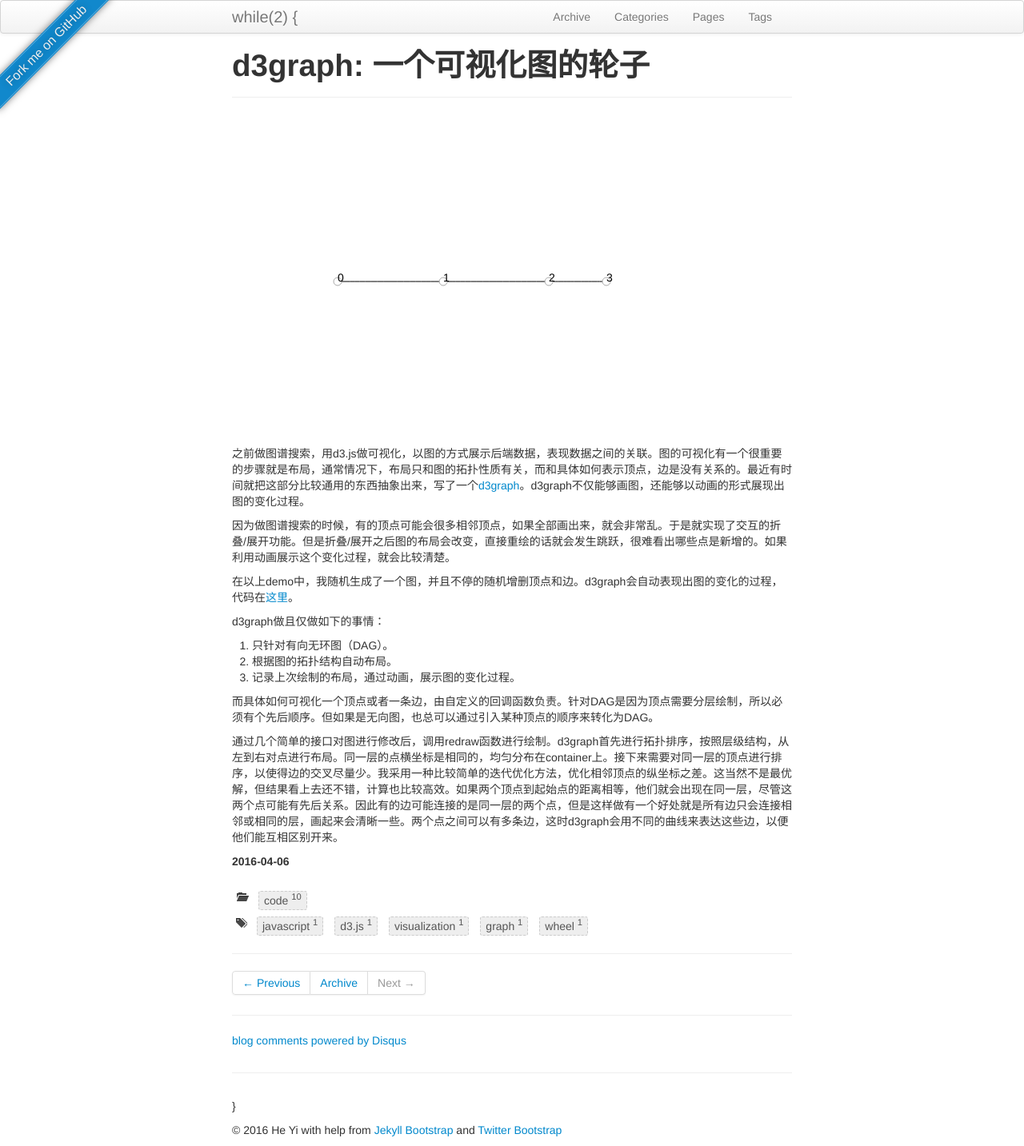
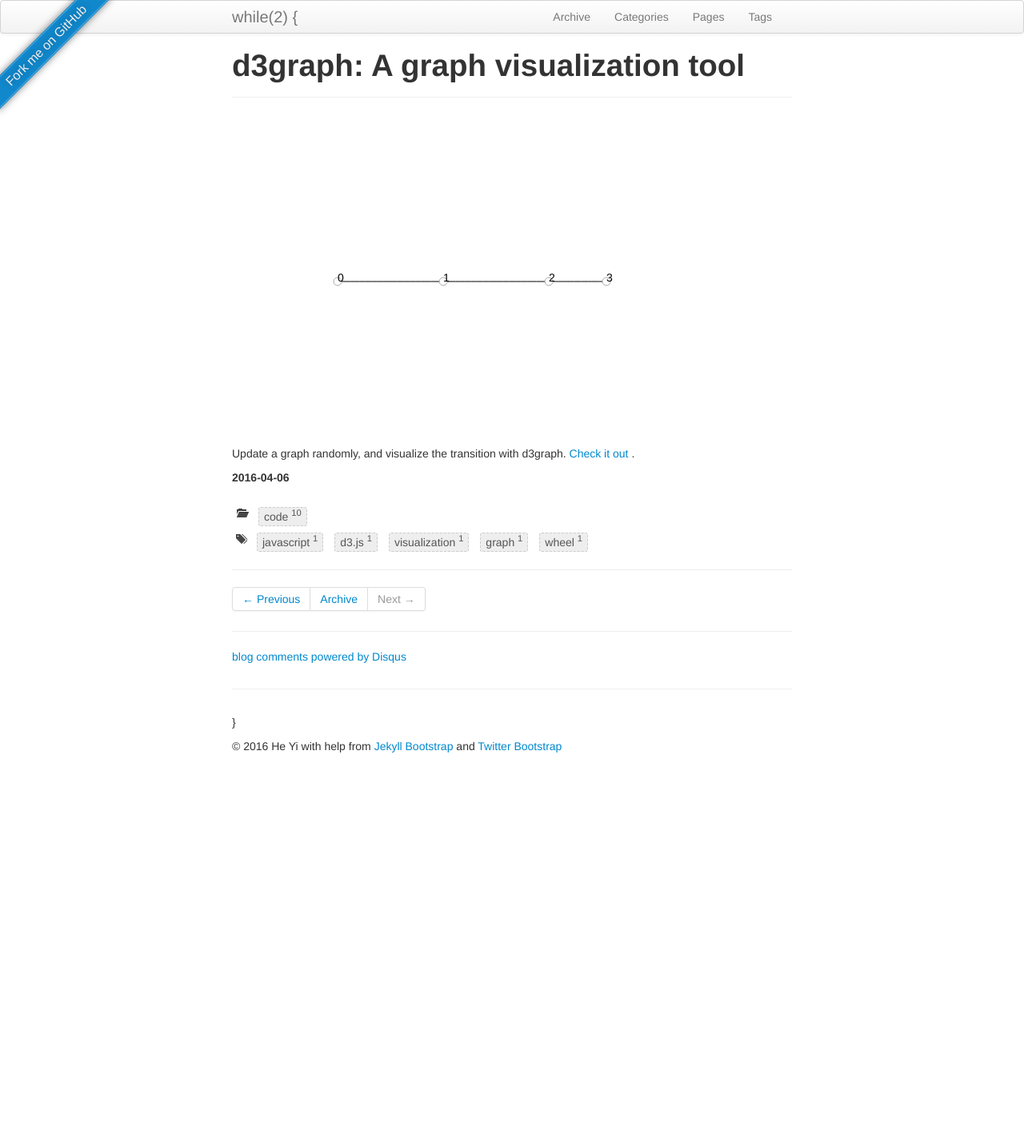
Before and after one commit to while2/while2.github.io, a Jekyll site: the page built from _posts/2016-04-06-d3graph.md, in a window 1280 px wide. Shown: the whole page at 80% size. Built offline with Jekyll 4.4.1, drawn with Linux system fonts in a browser that asks for light colours; some web fonts are replaced; comment, search, counter and statistics services are not loaded; after the commit the page ends 953 px from its top, so only the background shows below that.

Commit message:
update post

```diff
--- a/_posts/2016-04-06-d3graph.md
+++ b/_posts/2016-04-06-d3graph.md
@@ -2,7 +2,7 @@
 layout: post
 tags: javascript d3.js visualization graph wheel
 category: code
-title: 'd3graph: 一个可视化图的轮子'
+title: 'd3graph: A graph visualization tool'
 ---
 
 <script src="/assets/javascripts/d3graph/d3.min.js" type="application/javascript"></script>
@@ -13,18 +13,4 @@ title: 'd3graph: 一个可视化图的轮子'
 demo();
 </script>
 
-之前做图谱搜索，用d3.js做可视化，以图的方式展示后端数据，表现数据之间的关联。图的可视化有一个很重要的步骤就是布局，通常情况下，布局只和图的拓扑性质有关，而和具体如何表示顶点，边是没有关系的。最近有时间就把这部分比较通用的东西抽象出来，写了一个[d3graph](https://github.com/yihe2/d3graph)。d3graph不仅能够画图，还能够以动画的形式展现出图的变化过程。
-
-因为做图谱搜索的时候，有的顶点可能会很多相邻顶点，如果全部画出来，就会非常乱。于是就实现了交互的折叠/展开功能。但是折叠/展开之后图的布局会改变，直接重绘的话就会发生跳跃，很难看出哪些点是新增的。如果利用动画展示这个变化过程，就会比较清楚。
-
-在以上demo中，我随机生成了一个图，并且不停的随机增删顶点和边。d3graph会自动表现出图的变化的过程，代码在[这里](https://github.com/yihe2/d3graph/blob/master/example/demo2.js)。
-
-d3graph做且仅做如下的事情：
-
-1. 只针对有向无环图（DAG）。
-2. 根据图的拓扑结构自动布局。
-3. 记录上次绘制的布局，通过动画，展示图的变化过程。
-
-而具体如何可视化一个顶点或者一条边，由自定义的回调函数负责。针对DAG是因为顶点需要分层绘制，所以必须有个先后顺序。但如果是无向图，也总可以通过引入某种顶点的顺序来转化为DAG。
-
-通过几个简单的接口对图进行修改后，调用redraw函数进行绘制。d3graph首先进行拓扑排序，按照层级结构，从左到右对点进行布局。同一层的点横坐标是相同的，均匀分布在container上。接下来需要对同一层的顶点进行排序，以使得边的交叉尽量少。我采用一种比较简单的迭代优化方法，优化相邻顶点的纵坐标之差。这当然不是最优解，但结果看上去还不错，计算也比较高效。如果两个顶点到起始点的距离相等，他们就会出现在同一层，尽管这两个点可能有先后关系。因此有的边可能连接的是同一层的两个点，但是这样做有一个好处就是所有边只会连接相邻或相同的层，画起来会清晰一些。两个点之间可以有多条边，这时d3graph会用不同的曲线来表达这些边，以便他们能互相区别开来。
+Update a graph randomly, and visualize the transition with d3graph. [Check it out ](https://github.com/yihe2/d3graph/blob/master/example/demo2.js).
```
